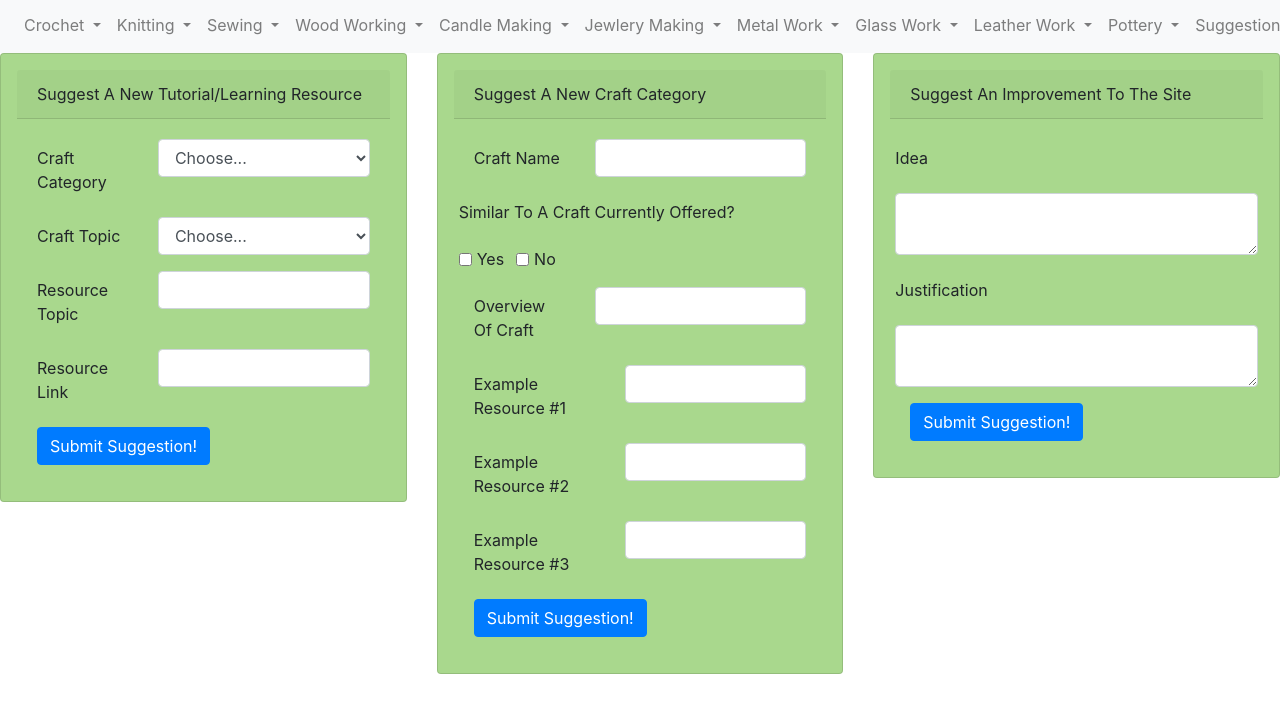
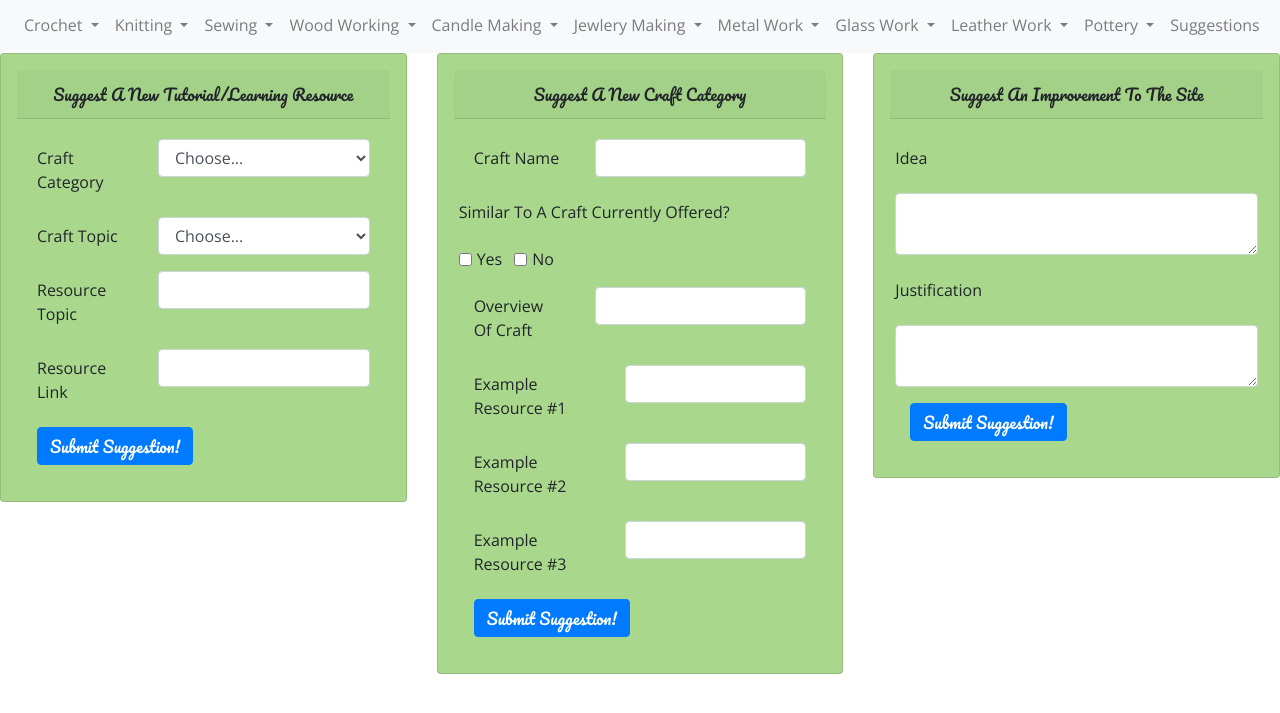
Before and after one commit to megforster/Handcraft-Revival, a website: page suggestionsPage.html in a window 1280 px wide. Shown: the part 73-786 px from the top of the page. Drawn offline with nearby package versions, Linux system fonts and the light colour scheme.

Commit message:
Added fonts

```diff
--- a/css/style.css
+++ b/css/style.css
@@ -15,3 +15,11 @@
 .primaryColorLight{
     color: var(--primary_color_light) !important;
 }
+
+.mainFont{
+    font-family: "Pacifico", cursive;
+}
+
+.secondaryFont{
+    font-family: "Open Sans", sans-serif;
+}
--- a/navigationBar.html
+++ b/navigationBar.html
@@ -5,6 +5,8 @@
     <meta name="viewport" content="width=device-width, initial-scale=1.0">
     <link rel="icon" href="Images/logo.png">
     <link rel="stylesheet" href="node_modules/bootstrap/dist/css/bootstrap.min.css"/>
+    <link rel="preconnect" href="https://fonts.gstatic.com">
+  <link href="https://fonts.googleapis.com/css2?family=Open+Sans&family=Pacifico&display=swap" rel="stylesheet">
     <link rel="stylesheet" href="css/style.css"/>
 </head>
 <body>
@@ -18,7 +20,7 @@
             </button>
 
             <div class="collapse navbar-collapse" id="navbarSupportedContent">
-              <ul class="navbar-nav mx-auto">
+              <ul class="navbar-nav mx-auto secondaryFont">
                 <li class="nav-item dropdown">
                   <a class="nav-link dropdown-toggle" href="craftPage.html" data-toggle="dropdown" role="button" aria-haspopup="true" aria-expanded="false">
                     Crochet
--- a/suggestionsPage.html
+++ b/suggestionsPage.html
@@ -6,6 +6,8 @@
     <title>Handcraft Revival</title>
     <link rel="icon" href="Images/logo.png">
     <link rel="stylesheet" href="node_modules/bootstrap/dist/css/bootstrap.min.css"/>
+    <link rel="preconnect" href="https://fonts.gstatic.com">
+    <link href="https://fonts.googleapis.com/css2?family=Open+Sans&family=Pacifico&display=swap" rel="stylesheet">
     <link rel="stylesheet" href="css/style.css">
 </head>
 <body>
@@ -17,10 +19,10 @@
         <div class="row">
             <div class="col">
                 <form class="needs-validation card p-3 primaryBackgroundLight" novalidate>
-                    <div class="card-header">
+                    <div class="card-header centered mainFont">
                         Suggest A New Tutorial/Learning Resource
                     </div>
-                    <div class="card-body">
+                    <div class="card-body secondaryFont">
                         <div class="form-group row">
                             <label for="craftCategory" class="col-sm-4 col-form-label">Craft Category</label>
                         <div class="col-sm-8">
@@ -77,16 +79,16 @@
                                 </div>
                         </div>
                         </div>
-                        <button class="btn btn-primary" type="submit">Submit Suggestion!</button>
+                        <button class="btn btn-primary mainFont" type="submit">Submit Suggestion!</button>
                     </div>
                 </form>
             </div>
             <div class="col">
                 <form class="needs-validation card p-3 primaryBackgroundLight" novalidate>
-                    <div class="card-header">
+                    <div class="card-header centered mainFont">
                         Suggest A New Craft Category
                     </div>
-                    <div class="card-body">
+                    <div class="card-body secondaryFont">
                         <div class="form-group row">
                             <label for="craftName" class="col-sm-4 col-form-label">Craft Name</label>
                         <div class="col-sm-8">
@@ -139,16 +141,16 @@
                                 <input type="text" class="form-control" id="resourceThree">
                         </div>
                         </div>
-                        <button class="btn btn-primary" type="submit">Submit Suggestion!</button>
+                        <button class="btn btn-primary mainFont" type="submit">Submit Suggestion!</button>
                     </div>
                 </form>
             </div>
             <div class="col">
                 <form class="needs-validation card p-3 primaryBackgroundLight" novalidate>
-                    <div class="card-header">
+                    <div class="card-header centered mainFont">
                         Suggest An Improvement To The Site
                     </div>
-                    <div class="card-body">
+                    <div class="card-body secondaryFont">
                         <div class="form-group row">
                             <label class="col-form-label" for="idea">Idea</label>
                         </div>
@@ -167,7 +169,7 @@
                                 Please describe your justification
                             </div>
                         </div>
-                        <button class="btn btn-primary" type="submit">Submit Suggestion!</button>
+                        <button class="btn btn-primary mainFont" type="submit">Submit Suggestion!</button>
                     </div>
                 </form>
             </div>
```
Also changed, not shown: craftPage.html (+5 -3 lines), index.html (+12 -10 lines), resourcePage.html (+5 -3 lines), topicPage.html (+5 -3 lines).
